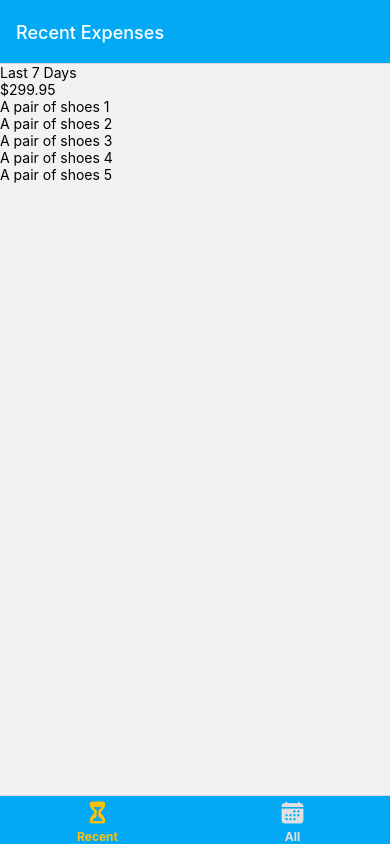
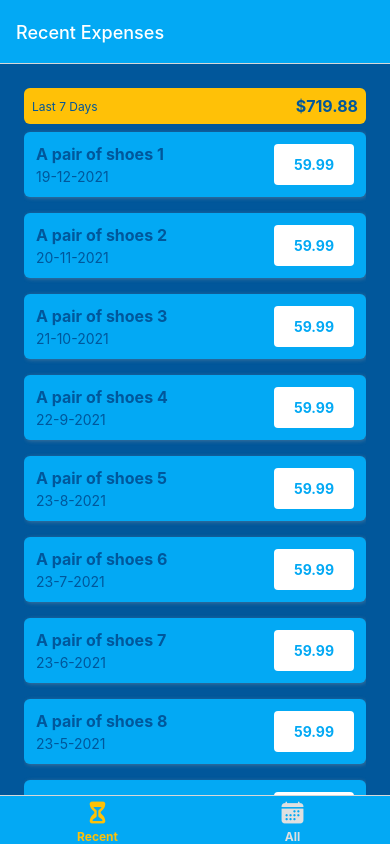
Before and after one commit to imammufiid/react-native-expensesapp, a React Native app: screen / in a window 390 px wide. Built offline with nearby package versions, Linux system fonts and the light colour scheme.

Commit message:
feat: Updated listing ui of expenses

```diff
--- /dev/null
+++ b/src/components/ExpensesOutput/ExpenseItem.tsx
@@ -0,0 +1,64 @@
+import {TouchableOpacity, View, Text, StyleSheet} from "react-native";
+import {Colors, StyleColor} from "@/utils/constants/color";
+import {getFormatDate} from "@/utils/date";
+
+
+export type ExpenseItemProps = {
+  description: string,
+  amount: number,
+  date: Date
+}
+
+export const ExpenseItem = (props: ExpenseItemProps) => {
+  const {description, amount, date} = props
+  return (
+    <TouchableOpacity>
+      <View style={styles.expenseItem}>
+        <View>
+          <Text style={[styles.textBase, styles.description]}>{description}</Text>
+          <Text style={styles.textBase}>{getFormatDate(date)}</Text>
+        </View>
+        <View style={styles.amountContainer}>
+          <Text style={[styles.textBase, styles.amount]}>{amount.toFixed(2)}</Text>
+        </View>
+      </View>
+    </TouchableOpacity>
+  )
+}
+
+const styles = StyleSheet.create({
+  expenseItem: {
+    padding: 12,
+    marginVertical: 8,
+    backgroundColor: StyleColor.primaryColor,
+    flexDirection: 'row',
+    justifyContent: 'space-between',
+    borderRadius: 6,
+    elevation: 3,
+    shadowColor: Colors.grey500,
+    shadowRadius: 4,
+    shadowOffset: {width: 1, height: 1},
+    shadowOpacity: 0.4
+  },
+  textBase: {
+    color: StyleColor.primaryDarkColor
+  },
+  description: {
+    fontSize: 16,
+    marginBottom: 4,
+    fontWeight: 'bold'
+  },
+  amountContainer: {
+    paddingHorizontal: 12,
+    paddingVertical: 4,
+    backgroundColor: Colors.white,
+    justifyContent: 'center',
+    alignItems: 'center',
+    borderRadius: 4,
+    minWidth: 80
+  },
+  amount: {
+    color: StyleColor.primaryColor,
+    fontWeight: 'bold'
+  }
+})
--- a/src/components/ExpensesOutput/ExpensesList.tsx
+++ b/src/components/ExpensesOutput/ExpensesList.tsx
@@ -1,5 +1,6 @@
 import {FlatList, ListRenderItemInfo, Text} from "react-native";
 import {Expense} from "@data/models/Expense";
+import {ExpenseItem} from "@components/ExpensesOutput/ExpenseItem";
 
 export type ExpensesListProp = {
   expenses: Expense[],
@@ -7,7 +8,7 @@ export type ExpensesListProp = {
 
 const renderExpenseItem = (itemData: ListRenderItemInfo<Expense>) => {
   return (
-    <Text>{itemData.item.description}</Text>
+    <ExpenseItem {...itemData.item}/>
   )
 }
 
--- a/src/components/ExpensesOutput/ExpensesOutput.tsx
+++ b/src/components/ExpensesOutput/ExpensesOutput.tsx
@@ -1,7 +1,8 @@
-import {View} from "react-native";
+import {StyleSheet, View} from "react-native";
 import {ExpensesSummary} from "@components/ExpensesOutput/ExpensesSummary";
 import {ExpensesList} from "@components/ExpensesOutput/ExpensesList";
 import {Expense} from "@data/models/Expense";
+import {StyleColor} from "@/utils/constants/color";
 
 export type ExpensesOutputProp = {
   expenses: Expense[],
@@ -10,7 +11,7 @@ export type ExpensesOutputProp = {
 
 export const ExpensesOutput = (props: ExpensesOutputProp) => {
   return (
-    <View>
+    <View style={styles.container}>
       <ExpensesSummary
         expenses={props.expenses}
         periodName={props.expensesPeriod}/>
@@ -18,3 +19,13 @@ export const ExpensesOutput = (props: ExpensesOutputProp) => {
     </View>
   )
 }
+
+const styles = StyleSheet.create({
+  container: {
+    flex: 1,
+    paddingHorizontal: 24,
+    paddingTop: 24,
+    paddingBottom: 0,
+    backgroundColor: StyleColor.primaryDarkColor
+  }
+})
--- a/src/components/ExpensesOutput/ExpensesSummary.tsx
+++ b/src/components/ExpensesOutput/ExpensesSummary.tsx
@@ -1,5 +1,6 @@
-import {Text, View} from "react-native";
+import {StyleSheet, Text, View} from "react-native";
 import {Expense} from "@data/models/Expense";
+import {Colors, StyleColor} from "@/utils/constants/color";
 
 export type ExpensesSummaryProps = {
   expenses: Expense[],
@@ -13,9 +14,29 @@ export const ExpensesSummary = (props: ExpensesSummaryProps) => {
     }, 0)
 
   return (
-    <View>
-      <Text>{props.periodName}</Text>
-      <Text>${expensesSum.toFixed(2)}</Text>
+    <View style={styles.container}>
+      <Text style={styles.period}>{props.periodName}</Text>
+      <Text style={styles.sum}>${expensesSum.toFixed(2)}</Text>
     </View>
   )
 }
+
+const styles = StyleSheet.create({
+  container: {
+    padding: 8,
+    backgroundColor: StyleColor.accentColor,
+    borderRadius: 6,
+    flexDirection: 'row',
+    justifyContent: 'space-between',
+    alignItems: 'center'
+  },
+  period: {
+    fontSize: 12,
+    color: StyleColor.primaryDarkColor,
+  },
+  sum: {
+    fontSize: 16,
+    fontWeight: 'bold',
+    color: StyleColor.primaryDarkColor
+  }
+})
--- a/src/data/source/local/DummyData.ts
+++ b/src/data/source/local/DummyData.ts
@@ -2,8 +2,15 @@ import {Expense} from "@data/models/Expense";
 
 export const DUMMY_EXPENSES: Expense[] = [
   new Expense('e1', 'A pair of shoes 1', 59.99, new Date('2021-12-19')),
-  new Expense('e2', 'A pair of shoes 2', 59.99, new Date('2021-12-20')),
-  new Expense('e3', 'A pair of shoes 3', 59.99, new Date('2021-12-21')),
-  new Expense('e4', 'A pair of shoes 4', 59.99, new Date('2021-12-22')),
-  new Expense('e5', 'A pair of shoes 5', 59.99, new Date('2021-12-23')),
+  new Expense('e2', 'A pair of shoes 2', 59.99, new Date('2021-11-20')),
+  new Expense('e3', 'A pair of shoes 3', 59.99, new Date('2021-10-21')),
+  new Expense('e4', 'A pair of shoes 4', 59.99, new Date('2021-9-22')),
+  new Expense('e5', 'A pair of shoes 5', 59.99, new Date('2021-8-23')),
+  new Expense('e6', 'A pair of shoes 6', 59.99, new Date('2021-7-23')),
+  new Expense('e7', 'A pair of shoes 7', 59.99, new Date('2021-6-23')),
+  new Expense('e8', 'A pair of shoes 8', 59.99, new Date('2021-5-23')),
+  new Expense('e9', 'A pair of shoes 9', 59.99, new Date('2021-4-23')),
+  new Expense('e10', 'A pair of shoes 10', 59.99, new Date('2021-3-23')),
+  new Expense('e11', 'A pair of shoes 11', 59.99, new Date('2021-2-23')),
+  new Expense('e12', 'A pair of shoes 12', 59.99, new Date('2021-1-23')),
 ]
--- a/src/utils/constants/color.ts
+++ b/src/utils/constants/color.ts
@@ -284,6 +284,7 @@ export const Colors = {
 
 export const StyleColor = {
   primaryColor: Colors.lightBlue500,
+  primaryDarkColor: Colors.lightBlue900,
   secondaryColor: Colors.lightGreen500,
   accentColor: Colors.amber500,
   backgroundColor: Colors.grey100,
--- /dev/null
+++ b/src/utils/date.ts
@@ -0,0 +1,3 @@
+export const getFormatDate = (date: Date) => {
+  return `${date.getDate()}-${date.getMonth() + 1}-${date.getFullYear()}`
+}
```
